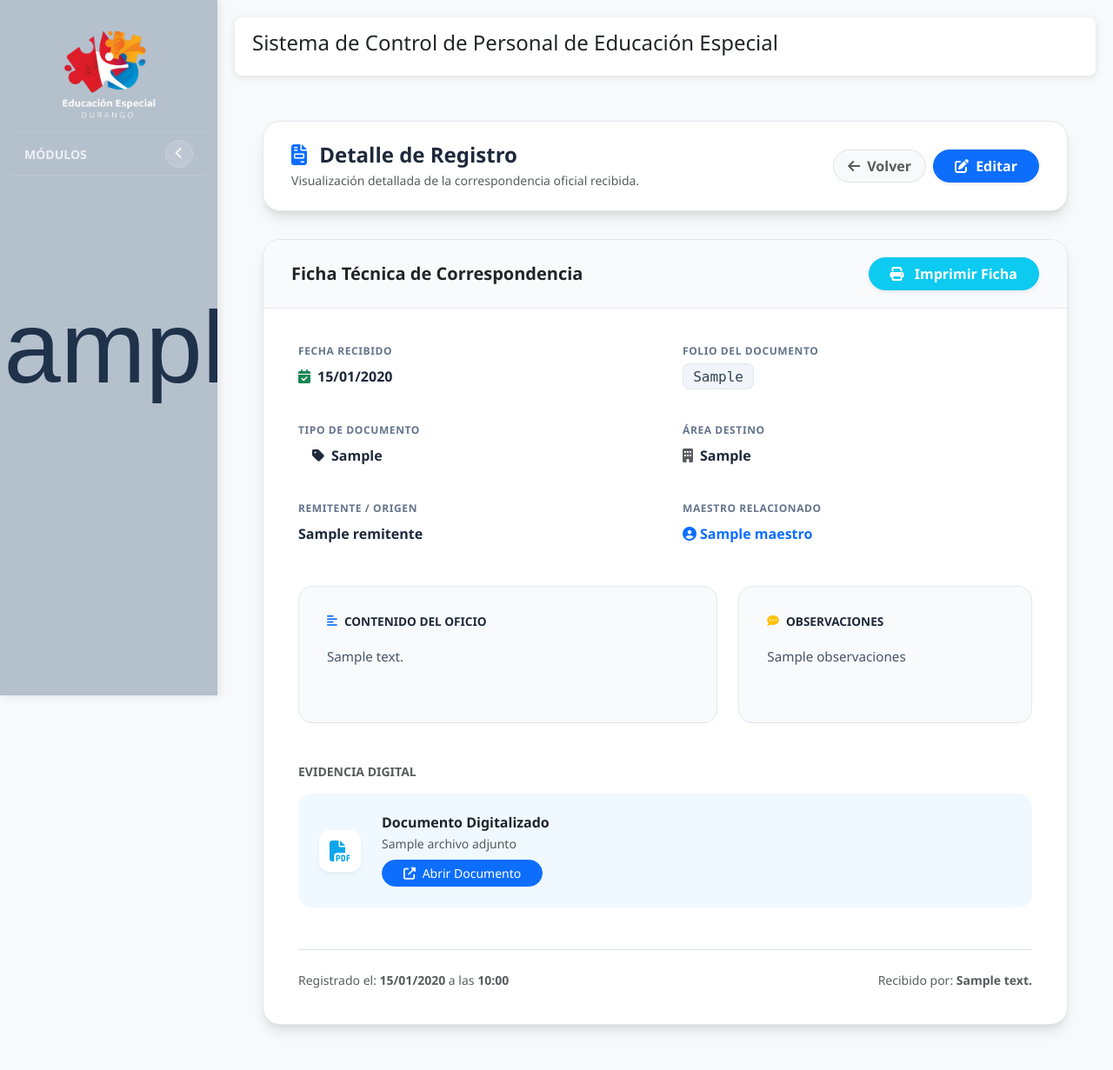
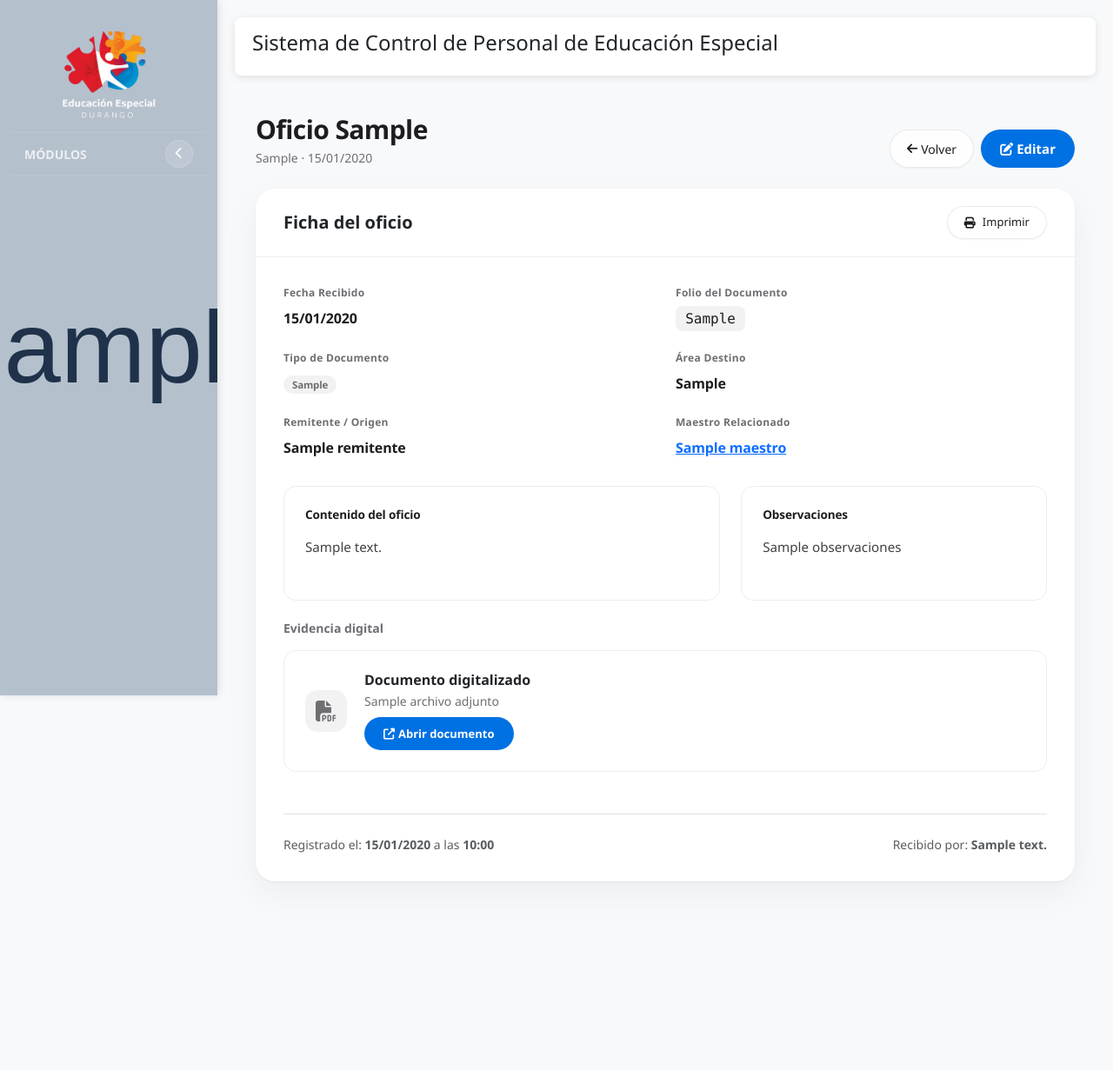
Before and after one commit to macrocleanquimica/control_maestros, a Django app: template gestion_escolar/templates/gestion_escolar/registrocorrespondencia_detail.html in a window 1280 px wide. Shown: the whole page at 87% size. After the commit the page ends 1016 px from the top, so only its background shows below. Run offline with Django 5.2, Linux system fonts and the light colour scheme; the template is opened without the code that fills it: most values are stand-ins (such as "Sample title", 1, 10 or a date in 2020); grey boxes marked "Sample" are stand-in pictures; parts of the project's set-up code (start-up, migrations or seed data) failed here and were passed over; some libraries are stand-ins or nearby versions.

Commit message:
style: registro de oficios con estilo minimalista
Lista, formulario y detalle en panel unico con etiquetas neutras. Intactos: filtros por fecha, DataTable, select2, adjuntos, impresion, permisos y enlaces.

```diff
--- a/gestion_escolar/templates/gestion_escolar/registrocorrespondencia_detail.html
+++ b/gestion_escolar/templates/gestion_escolar/registrocorrespondencia_detail.html
@@ -5,19 +5,8 @@
 
 {% block content %}
 <style>
-    :root {
-        --rd-primary: #6366f1;
-        --rd-secondary: #64748b;
-        --rd-success: #10b981;
-        --rd-info: #0ea5e9;
-        --rd-warning: #f59e0b;
-        --rd-danger: #ef4444;
-        --rd-border: #e2e8f0;
-        --rd-shadow: 0 10px 15px -3px rgba(0, 0, 0, 0.1), 0 4px 6px -2px rgba(0, 0, 0, 0.05);
-    }
-
     .page-container {
-        padding: 2rem;
+        padding: 1.5rem;
         animation: fadeIn 0.4s ease-out;
     }
 
@@ -26,146 +15,126 @@
         to { opacity: 1; transform: translateY(0); }
     }
 
-    /* Header Section */
+    /* Encabezado simple */
     .header-section {
-        background: white;
-        border-radius: 1.25rem;
-        padding: 1.5rem 2rem;
-        box-shadow: var(--rd-shadow);
-        border: 1px solid var(--rd-border);
-        margin-bottom: 2rem;
+        margin-bottom: 1.5rem;
         display: flex;
         justify-content: space-between;
-        align-items: center;
+        align-items: flex-end;
+        flex-wrap: wrap;
+        gap: 1rem;
     }
 
-    .header-title h1 {
-        font-size: 1.5rem;
-        font-weight: 800;
-        color: #1e293b;
-    }
-
-    /* Info Card */
+    /* Tarjeta única */
     .detail-card {
-        background: white;
-        border-radius: 1.25rem;
-        border: 1px solid var(--rd-border);
-        box-shadow: var(--rd-shadow);
+        background: var(--surface, #fff);
+        border-radius: var(--r-panel, 22px);
+        box-shadow: var(--sh-panel, 0 1px 3px rgba(0,0,0,0.05), 0 14px 40px rgba(0,0,0,0.05));
         overflow: hidden;
     }
 
     .detail-card-header {
-        background: #f8fafc;
-        padding: 1.25rem 2rem;
-        border-bottom: 1px solid var(--rd-border);
+        padding: 1.25rem clamp(17px, 3vw, 2rem);
+        border-bottom: 1px solid var(--hairline, rgba(0,0,0,0.07));
         display: flex;
         justify-content: space-between;
         align-items: center;
+        flex-wrap: wrap;
+        gap: 0.75rem;
     }
 
     .detail-card-body {
-        padding: 2.5rem;
+        padding: clamp(17px, 3vw, 2rem);
     }
 
-    /* Grid Layout */
+    /* Datos */
     .info-grid {
         display: grid;
         grid-template-columns: repeat(auto-fit, minmax(280px, 1fr));
-        gap: 2.5rem;
-        margin-bottom: 3rem;
+        gap: 1.5rem;
+        margin-bottom: 2rem;
     }
 
     .info-group label {
         display: block;
         font-size: 0.75rem;
-        font-weight: 700;
-        text-transform: uppercase;
-        color: #64748b;
+        font-weight: 600;
+        color: var(--text-2, #6e6e73);
         margin-bottom: 0.5rem;
-        letter-spacing: 0.05em;
+        letter-spacing: 0.025em;
     }
 
     .info-group p {
         font-size: 1rem;
         font-weight: 600;
-        color: #1e293b;
+        letter-spacing: -0.01em;
+        color: var(--text, #1d1d1f);
         margin-bottom: 0;
     }
 
     .info-group .folio-tag {
-        font-family: monospace;
-        background: #f1f5f9;
+        font-family: var(--mono, monospace);
+        background: rgba(0,0,0,0.05);
         padding: 0.3rem 0.7rem;
         border-radius: 0.5rem;
-        color: #334155;
-        border: 1px solid #e2e8f0;
+        color: var(--text, #1d1d1f);
+        font-variant-numeric: tabular-nums;
     }
 
-    /* Content Section */
+    /* Cajas de texto */
     .content-box {
-        background: #f8fafc;
-        border-radius: 1rem;
-        padding: 2rem;
-        border: 1px solid var(--rd-border);
-        margin-bottom: 2rem;
+        border-radius: 14px;
+        padding: 1.5rem;
+        border: 1px solid var(--hairline, rgba(0,0,0,0.07));
+        margin-bottom: 1.5rem;
+        height: 100%;
     }
 
     .content-box h5 {
         font-size: 0.85rem;
-        font-weight: 800;
-        color: #1e293b;
-        text-transform: uppercase;
-        margin-bottom: 1.25rem;
-        display: flex;
-        align-items: center;
-        gap: 0.5rem;
+        font-weight: 600;
+        letter-spacing: -0.01em;
+        color: var(--text, #1d1d1f);
+        margin-bottom: 1rem;
     }
 
     .content-text {
         font-size: 0.95rem;
-        line-height: 1.6;
-        color: #475569;
+        line-height: 1.7;
+        color: var(--text-body, #424245);
         white-space: pre-wrap;
     }
 
-    /* Attachment Section */
+    /* Adjunto */
     .attachment-card {
-        background: #f0f9ff;
-        border: 1px border var(--rd-info);
-        border-radius: 1rem;
+        border-radius: 14px;
         padding: 1.5rem;
         display: flex;
         align-items: center;
-        gap: 1.5rem;
-        transition: transform 0.2s;
-    }
-
-    .attachment-card:hover {
-        transform: scale(1.01);
+        gap: 1.25rem;
+        border: 1px solid var(--hairline, rgba(0,0,0,0.07));
     }
 
     .attachment-icon {
         width: 48px;
         height: 48px;
-        background: white;
-        border-radius: 0.75rem;
+        background: rgba(0,0,0,0.05);
+        border-radius: 14px;
         display: flex;
         align-items: center;
         justify-content: center;
         font-size: 1.5rem;
-        color: var(--rd-info);
-        box-shadow: 0 4px 6px -1px rgba(0, 0, 0, 0.05);
+        color: var(--text-2, #6e6e73);
+        flex-shrink: 0;
     }
 
-    /* Print Hide Utilities */
+    /* Impresión */
     @media print {
         .page-container { padding: 0; }
         .header-section, .detail-card-header button:not(.print-btn), .header-actions {
             display: none !important;
         }
         .detail-card { border: none; box-shadow: none; }
-        .detail-card-header { border-bottom: 2px solid #000; }
-        .content-box { background: white; border: 1px solid #eee; }
     }
 </style>
 
@@ -173,18 +142,18 @@
     <!-- Header -->
     <div class="header-section d-print-none">
         <div class="header-title">
-            <h1 class="mb-1"><i class="fas fa-file-invoice text-primary me-2"></i> Detalle de Registro</h1>
-            <p class="text-muted small mb-0">Visualización detallada de la correspondencia oficial recibida.</p>
+            <h1 class="apple-title">Oficio <span class="apple-num">{{ registro.folio_documento|default:"" }}</span></h1>
+            <p class="apple-subtitle mb-0">{{ registro.get_tipo_documento_display }} · {{ registro.fecha_recibido|date:"d/m/Y" }}</p>
         </div>
-        <div class="header-actions d-flex gap-2">
-            <a href="{% url 'registrocorrespondencia_list' %}" class="btn btn-light border rounded-pill px-3 fw-bold text-muted btn-hover-animate">
+        <div class="header-actions d-flex gap-2 flex-wrap">
+            <a href="{% url 'registrocorrespondencia_list' %}" class="apple-btn-ghost">
                 <i class="fas fa-arrow-left me-1"></i> Volver
             </a>
-            <a href="{% url 'registrocorrespondencia_update' registro.pk %}" class="btn btn-primary rounded-pill px-4 shadow-sm fw-bold btn-hover-animate">
+            <a href="{% url 'registrocorrespondencia_update' registro.pk %}" class="apple-btn">
                 <i class="fas fa-edit me-1"></i> Editar
             </a>
             {% if perms.gestion_escolar.delete_registrocorrespondencia %}
-            <a href="{% url 'registrocorrespondencia_delete' registro.pk %}" class="btn btn-danger rounded-pill px-4 shadow-sm fw-bold btn-hover-animate">
+            <a href="{% url 'registrocorrespondencia_delete' registro.pk %}" class="apple-btn-ghost">
                 <i class="fas fa-trash me-1"></i> Eliminar
             </a>
             {% endif %}
@@ -194,9 +163,9 @@
     <!-- Main Card -->
     <div class="detail-card">
         <div class="detail-card-header d-print-none">
-            <h5 class="mb-0 fw-bold text-dark">Ficha Técnica de Correspondencia</h5>
-            <button onclick="window.print();" class="btn btn-info text-white rounded-pill px-4 shadow-sm fw-bold print-btn btn-hover-animate">
-                <i class="fas fa-print me-2"></i> Imprimir Ficha
+            <h5 class="mb-0 fw-bold">Ficha del oficio</h5>
+            <button onclick="window.print();" class="apple-btn-ghost print-btn" style="min-height: 38px; font-size: 13px;">
+                <i class="fas fa-print me-2"></i> Imprimir
             </button>
         </div>
 
@@ -205,7 +174,7 @@
             <div class="info-grid">
                 <div class="info-group">
                     <label>Fecha Recibido</label>
-                    <p><i class="fas fa-calendar-check text-success me-2"></i>{{ registro.fecha_recibido|date:"d/m/Y" }}</p>
+                    <p>{{ registro.fecha_recibido|date:"d/m/Y" }}</p>
                 </div>
                 <div class="info-group">
                     <label>Folio del Documento</label>
@@ -214,14 +183,14 @@
                 <div class="info-group">
                     <label>Tipo de Documento</label>
                     <p>
-                        <span class="badge-soft badge-soft-info px-3">
-                            <i class="fas fa-tag me-2"></i>{{ registro.get_tipo_documento_display }}
+                        <span class="apple-tag">
+                            {{ registro.get_tipo_documento_display }}
                         </span>
                     </p>
                 </div>
                 <div class="info-group">
                     <label>Área Destino</label>
-                    <p><i class="fas fa-building text-muted me-2"></i>{{ registro.get_area_display }}</p>
+                    <p>{{ registro.get_area_display }}</p>
                 </div>
                 <div class="info-group">
                     <label>Remitente / Origen</label>
@@ -231,11 +200,11 @@
                     <label>Maestro Relacionado</label>
                     <p>
                         {% if registro.maestro %}
-                        <a href="{% url 'detalle_maestro' registro.maestro.pk %}" class="text-primary text-decoration-none">
-                            <i class="fas fa-user-circle me-1"></i>{{ registro.maestro }}
+                        <a href="{% url 'detalle_maestro' registro.maestro.pk %}">
+                            {{ registro.maestro }}
                         </a>
                         {% else %}
-                        <span class="text-muted">N/A</span>
+                        <span style="color: var(--text-3, #86868b);">N/A</span>
                         {% endif %}
                     </p>
                 </div>
@@ -244,30 +213,30 @@
             <div class="row g-4">
                 <div class="col-lg-7">
                     <div class="content-box h-100">
-                        <h5><i class="fas fa-align-left text-primary"></i> Contenido del Oficio</h5>
+                        <h5>Contenido del oficio</h5>
                         <div class="content-text">{{ registro.contenido }}</div>
                     </div>
                 </div>
                 <div class="col-lg-5">
                     <div class="content-box h-100">
-                        <h5><i class="fas fa-comment-dots text-warning"></i> Observaciones</h5>
+                        <h5>Observaciones</h5>
                         <div class="content-text">{{ registro.observaciones|default:"Sin observaciones registradas." }}</div>
                     </div>
                 </div>
             </div>
 
             {% if registro.archivo_adjunto %}
-            <div class="mt-5">
-                <h5 class="text-uppercase small fw-bold text-muted mb-3">Evidencia Digital</h5>
+            <div class="mt-4">
+                <h5 class="small fw-bold mb-3" style="color: var(--text-2, #6e6e73);">Evidencia digital</h5>
                 <div class="attachment-card">
                     <div class="attachment-icon">
                         <i class="fas fa-file-pdf"></i>
                     </div>
                     <div>
-                        <h6 class="mb-1 fw-bold text-dark">Documento Digitalizado</h6>
-                        <p class="text-muted small mb-2">{{ registro.archivo_adjunto.name|cut:"correspondencia/" }}</p>
-                        <a href="{{ registro.archivo_adjunto.url }}" target="_blank" class="btn btn-sm btn-primary rounded-pill px-4 btn-hover-animate">
-                            <i class="fas fa-external-link-alt me-1"></i> Abrir Documento
+                        <h6 class="mb-1 fw-bold">Documento digitalizado</h6>
+                        <p class="small mb-2" style="color: var(--text-2, #6e6e73);">{{ registro.archivo_adjunto.name|cut:"correspondencia/" }}</p>
+                        <a href="{{ registro.archivo_adjunto.url }}" target="_blank" class="apple-btn" style="min-height: 38px; font-size: 13px;">
+                            <i class="fas fa-external-link-alt me-1"></i> Abrir documento
                         </a>
                     </div>
                 </div>
```
Also changed, not shown: gestion_escolar/templates/gestion_escolar/registrocorrespondencia_form.html (+33 -45 lines), gestion_escolar/templates/gestion_escolar/registrocorrespondencia_list.html (+50 -91 lines).
